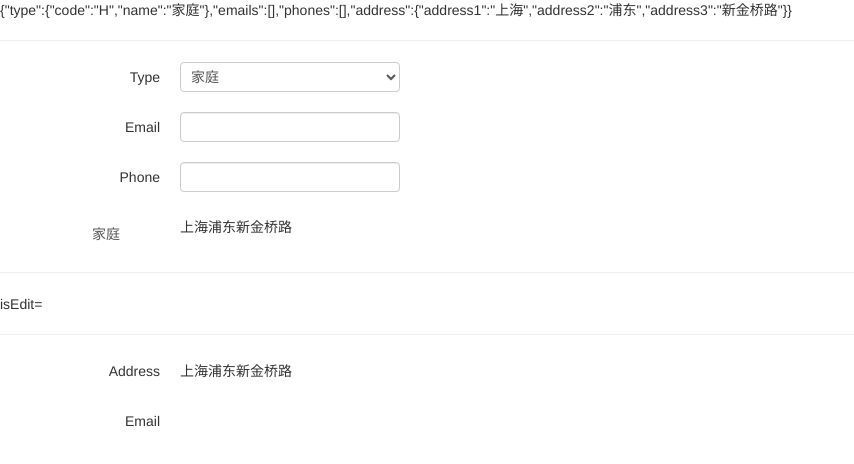
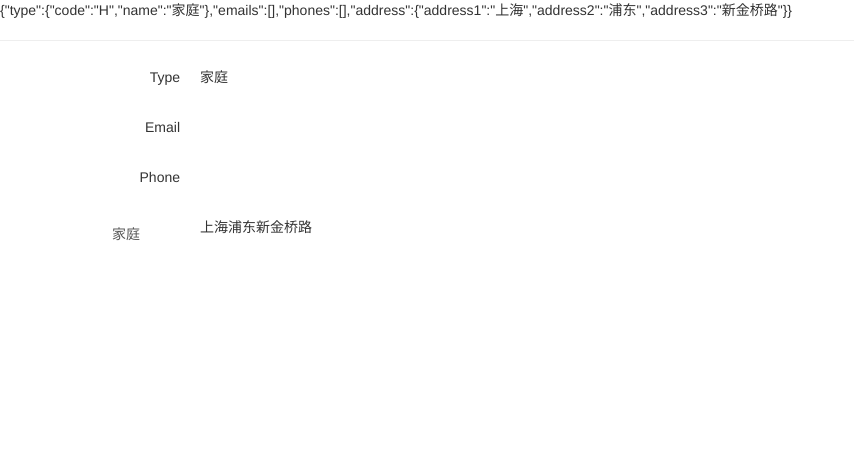
Before and after one commit to yobdc/angular-editable, a plain HTML site: page index.html in a window 1280 px wide. Shown: the whole page, without its empty margins (0-854 px from the left). Drawn offline with Linux system fonts and the light colour scheme.

Commit message:
调整ui

```diff
--- a/partials/partial1.html
+++ b/partials/partial1.html
@@ -1,55 +1,35 @@
 {{contact}}
 <hr>
-<div class="form-horizontal">
+<div class="form-horizontal span8">
 	<div class="control-group line">
 		<label class="control-label">
 			Type
 		</label>
 		<div class="controls">
+		</div>
+		<edit2 class="controls" clear="" valid="true" out="contact.type.name">
 			<select ng-model="contact.type" ng-options="o.name for o in types"/>
-		</div>
+		</edit2>
 	</div>
 	<div class="control-group line">
 		<label class="control-label">
 			Email
 		</label>
-		<div class="controls">
+		<edit2 class="controls" clear="contact.email=null;" valid="!!contact.email" out="contact.email">
 			<input type="text" ng-model="contact.email">
-		</div>
+		</edit2>
 	</div>
 	<div class="control-group line">
 		<label class="control-label">
 			Phone
 		</label>
-		<div class="controls">
+		<edit2 class="controls" clear="contact.phone=null;" valid="!!contact.phone" out="contact.phone">
 			<input type="text" ng-model="contact.phone">
-		</div>
+		</edit2>
 	</div>
 	<div id="my" class="control-group line">
 		<label class="control-label">
 			<select style="width:70px;" ng-model="contact.type" ng-options="o.name for o in types"/>
-		</label>
-		<div class="controls" ng-show="!isEdit">
-			<label ng-click="edit()">
-				{{contact.address.address1+contact.address.address2+contact.address.address3}}
-			</label>
-			<i class="icon-pencil" title="Edit" ng-click="edit()"/>
-		</div>
-		<div class="controls"  ng-show="isEdit">
-			<input type="text" ng-model="contact.address.address1">
-			<input type="text" ng-model="contact.address.address2">
-			<input type="text" ng-model="contact.address.address3">
-			<i class="icon-trash" title="Delete" ng-click="clear()"/>
-		</div>
-	</div>
-</div>
-<hr>
-isEdit={{isEdit}}
-<hr>
-<div class="form-horizontal">
-	<div class="control-group line">
-		<label class="control-label">
-			Address
 		</label>
 		<edit2 class="controls" clear="clear()" valid="contact.address.address1&&contact.address.address2&&contact.address.address3" out="contact.address.address1+contact.address.address2+contact.address.address3">
 			<input type="text" ng-model="contact.address.address1">
@@ -57,12 +37,4 @@ isEdit={{isEdit}}
 			<input type="text" ng-model="contact.address.address3">
 		</edit2>
 	</div>
-	<div class="control-group line">
-		<label class="control-label">
-			Email
-		</label>
-		<edit2 class="controls" valid="contact.email" out="contact.email">
-			<input type="text" ng-model="contact.email">
-		</edit2>
-	</div>
 </div>
```
